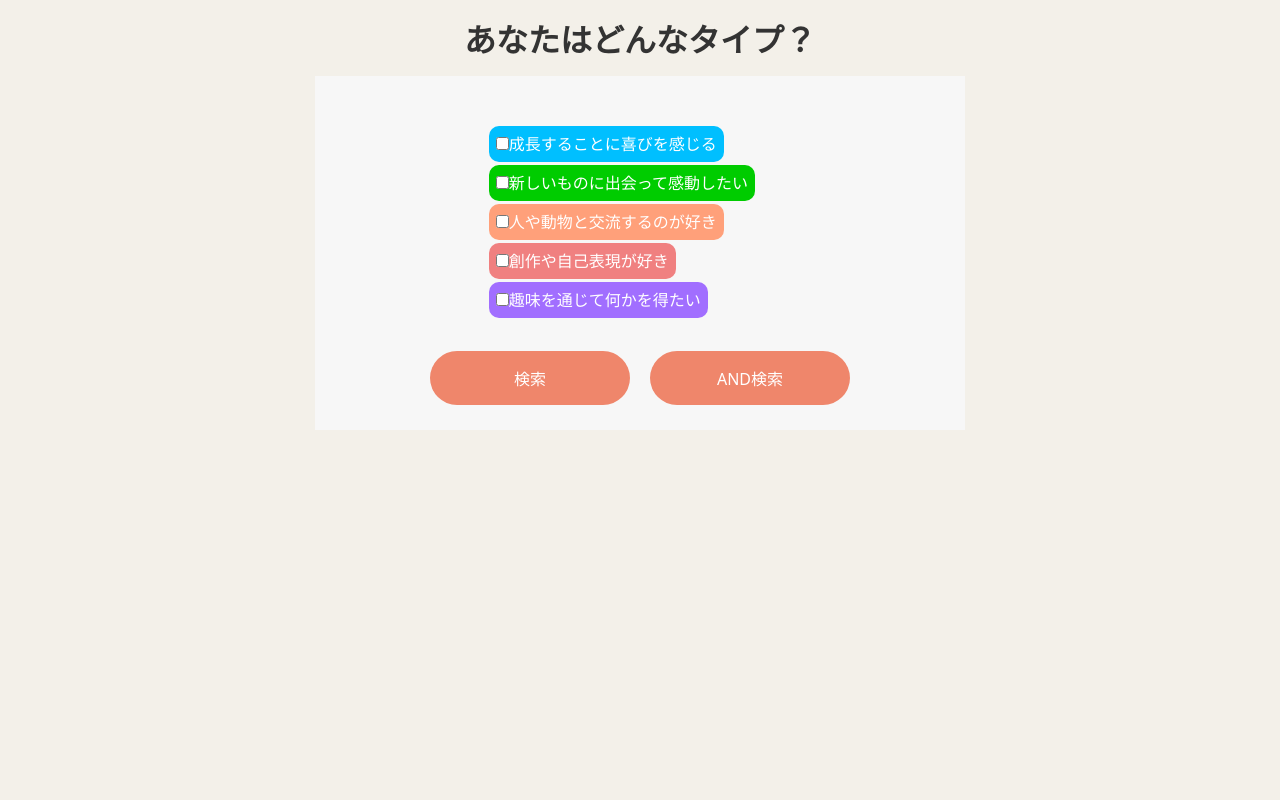
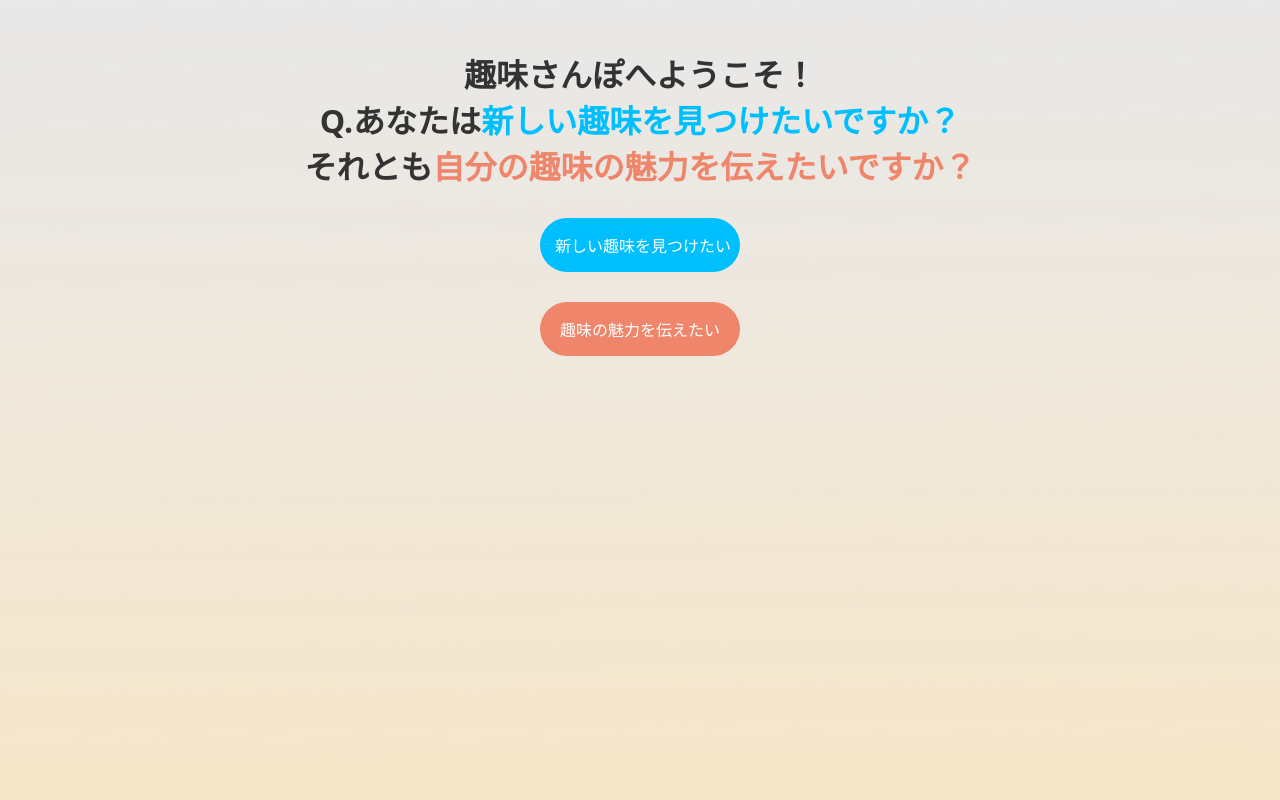
Before and after one commit to keromonsumire/yoninyonsyoku, a Flask app: page / in a window 1280 px wide. Shown: the part 118-918 px from the top of the page. Run offline with Flask 2, Linux system fonts and the light colour scheme.

Commit message:
welcomeページと検索ページの移動

```diff
--- a/app.py
+++ b/app.py
@@ -64,7 +64,7 @@ class Content(db.Model):
     text = db.Column(db.Text)
     seq = db.Column(db.Integer, nullable=False)
 
-@app.route('/welcome', methods=['GET'])
+@app.route('/', methods=['GET'])
 def welcome():
     return render_template('welcome.html')
 
@@ -76,7 +76,7 @@ def info_search():
 def info_write():
     return render_template('information_write.html')
 
-@app.route('/', methods=['GET', 'POST'])
+@app.route('/select', methods=['GET', 'POST'])
 def blog():
 #ユーザーがログインしていれば
     if request.method == 'GET':
@@ -92,7 +92,7 @@ def blog():
         ##もしなにも選択していない場合  ##までつづく
         if types == []:
             flash('チェック入れて検索してください')
-            return redirect('/')
+            return redirect('select')
 
         #OR検索かAND検索かの識別
         if r =="AND検索":
@@ -536,7 +536,7 @@ def upload():
         blogarticle[0].image = file.filename
 
         db.session.commit()
-        return redirect('/')
+        return redirect('/select')
 
 
 if __name__ == '__main__':
--- a/templates/base.html
+++ b/templates/base.html
@@ -24,13 +24,13 @@
                 <header>
                     <div class="header-logo">
 
-                        <a href="/welcome" id="header-logo"><img src="../static/photo/Logo_gray.jpeg"></a>
+                        <a href="/" id="header-logo"><img src="../static/photo/Logo_gray.jpeg"></a>
 
                     </div>
                     <div class="header-list">
                         <ul>
                             {% if current_user.is_authenticated == True %}
-                            <li class="header-img2"><a href="/">みんなの投稿一覧</a></li>
+                            <li class="header-img2"><a href="/select">みんなの投稿一覧</a></li>
                             <li class="header-img2"><a href="/create" role="button">新規作成画面</a></li>
                             <li class="header-img2"><a href="/user/show" role="button">自分の投稿一覧</a></li>
                             <li class="header-img2"><a href="/logout" role="button">ログアウト</a></li>
--- a/templates/welcome.html
+++ b/templates/welcome.html
@@ -3,7 +3,7 @@
 <div class="contents2 center">
     <h1 class="welcome">趣味さんぽへようこそ！</h1>
     <h1>Q.あなたは<span class="find">新しい趣味を見つけたいですか？</span><br>それとも<span class="write">自分の趣味の魅力を伝えたいですか？</span></h1>
-    <a href="/information/search" class="no-under"><input type="submit" class="button tag-button deepskyblue" value="新しい趣味を見つけたい"></a>
-    <a href="/information/write" class="no-under"><input type="submit" class="button tag-button" value="趣味の魅力を伝えたい"></a>
+    <a href="/select" class="no-under"><input type="submit" class="button tag-button deepskyblue" value="新しい趣味を見つけたい"></a>
+    <a href="/select" class="no-under"><input type="submit" class="button tag-button" value="趣味の魅力を伝えたい"></a>
 </div>
 {% endblock %}
```
